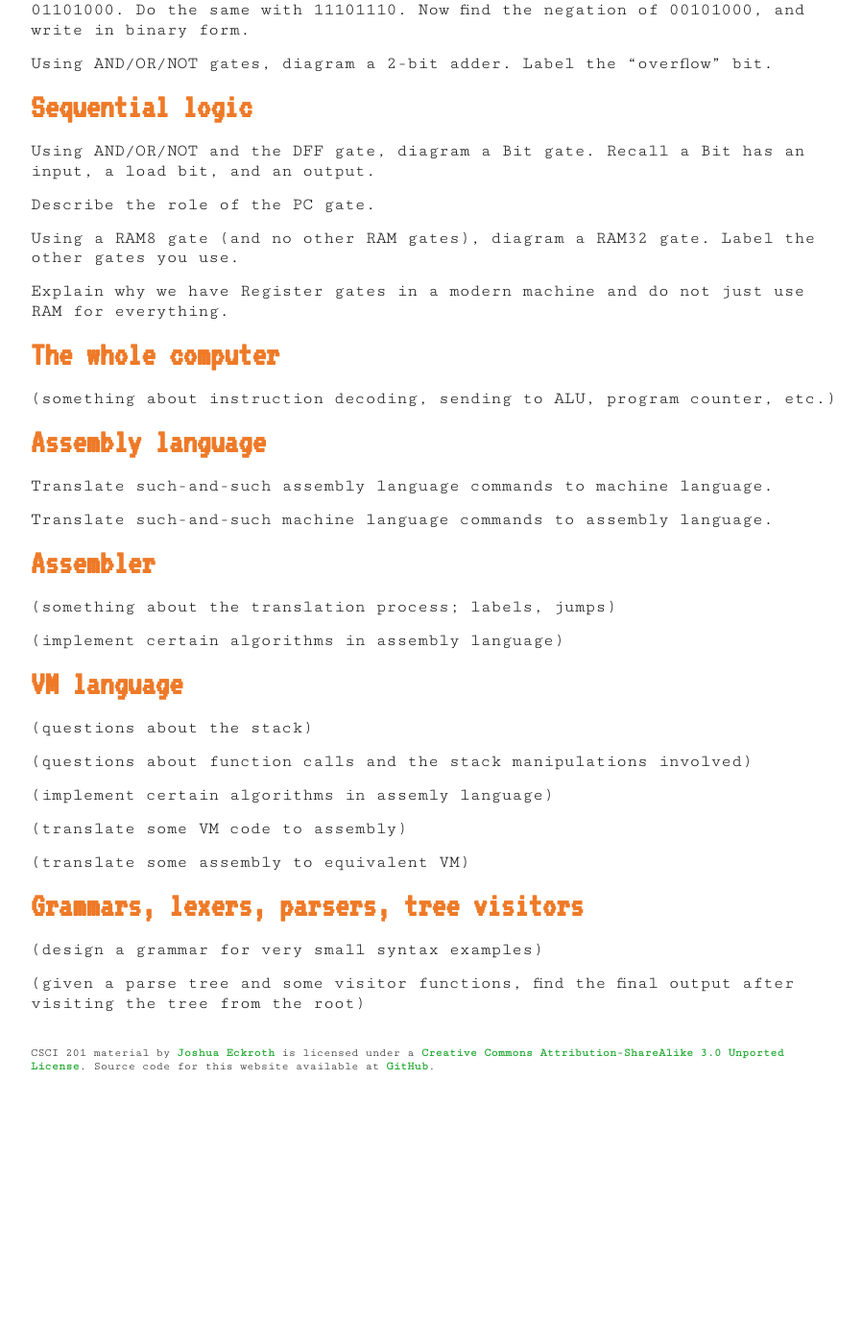
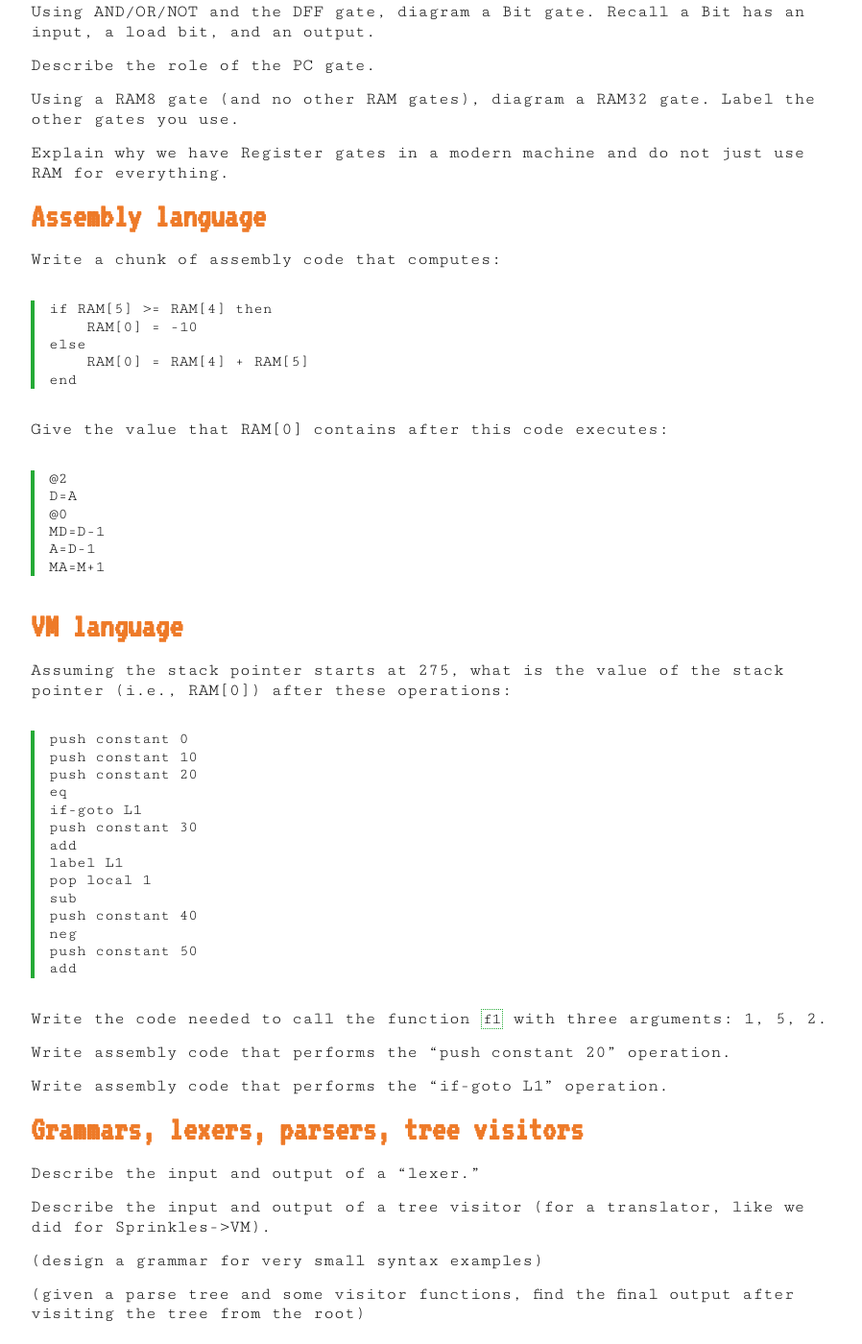
Before and after one commit to joshuaeckroth/csci201-website, a Jekyll site: the page built from notes/final-review.markdown, in a window 1280 px wide and 1400 px high, scrolled down 817 px. Shown: the whole window at 96% size, without its empty margins (183-1081 px from the left). Built offline with Jekyll 4.4.1, drawn with Linux system fonts in a browser that asks for light colours; Markdown is read by kramdown in place of the engine named in the settings; before the commit the page ends 1954 px from its top, so only the background shows below that; some of the changed text lies outside the part shown.

Commit message:
Some updates to final review

````diff
--- a/notes/final-review.markdown
+++ b/notes/final-review.markdown
@@ -31,35 +31,61 @@ Using a RAM8 gate (and no other RAM gates), diagram a RAM32 gate. Label the othe
 
 Explain why we have Register gates in a modern machine and do not just use RAM for everything.
 
-## The whole computer
-
-(something about instruction decoding, sending to ALU, program counter, etc.)
-
 ## Assembly language
 
-Translate such-and-such assembly language commands to machine language.
+Write a chunk of assembly code that computes:
 
-Translate such-and-such machine language commands to assembly language.
+```
+if RAM[5] >= RAM[4] then
+    RAM[0] = -10
+else
+    RAM[0] = RAM[4] + RAM[5]
+end
+```
 
-## Assembler
+Give the value that RAM[0] contains after this code executes:
 
-(something about the translation process; labels, jumps)
-
-(implement certain algorithms in assembly language)
+```
+@2
+D=A
+@0
+MD=D-1
+A=D-1
+MA=M+1
+```
 
 ## VM language
 
-(questions about the stack)
+Assuming the stack pointer starts at 275, what is the value of the stack pointer (i.e., RAM[0]) after these operations:
 
-(questions about function calls and the stack manipulations involved)
+```
+push constant 0
+push constant 10
+push constant 20
+eq
+if-goto L1
+push constant 30
+add
+label L1
+pop local 1
+sub
+push constant 40
+neg
+push constant 50
+add
+```
 
-(implement certain algorithms in assemly language)
+Write the code needed to call the function `f1` with three arguments: 1, 5, 2.
 
-(translate some VM code to assembly)
+Write assembly code that performs the "push constant 20" operation.
 
-(translate some assembly to equivalent VM)
+Write assembly code that performs the "if-goto L1" operation.
 
 ## Grammars, lexers, parsers, tree visitors
+
+Describe the input and output of a "lexer."
+
+Describe the input and output of a tree visitor (for a translator, like we did for Sprinkles->VM).
 
 (design a grammar for very small syntax examples)
 
````
Also changed, not shown: other parts of notes/final-review.markdown (+1 -1 lines), images/and-or-not.jpg.
